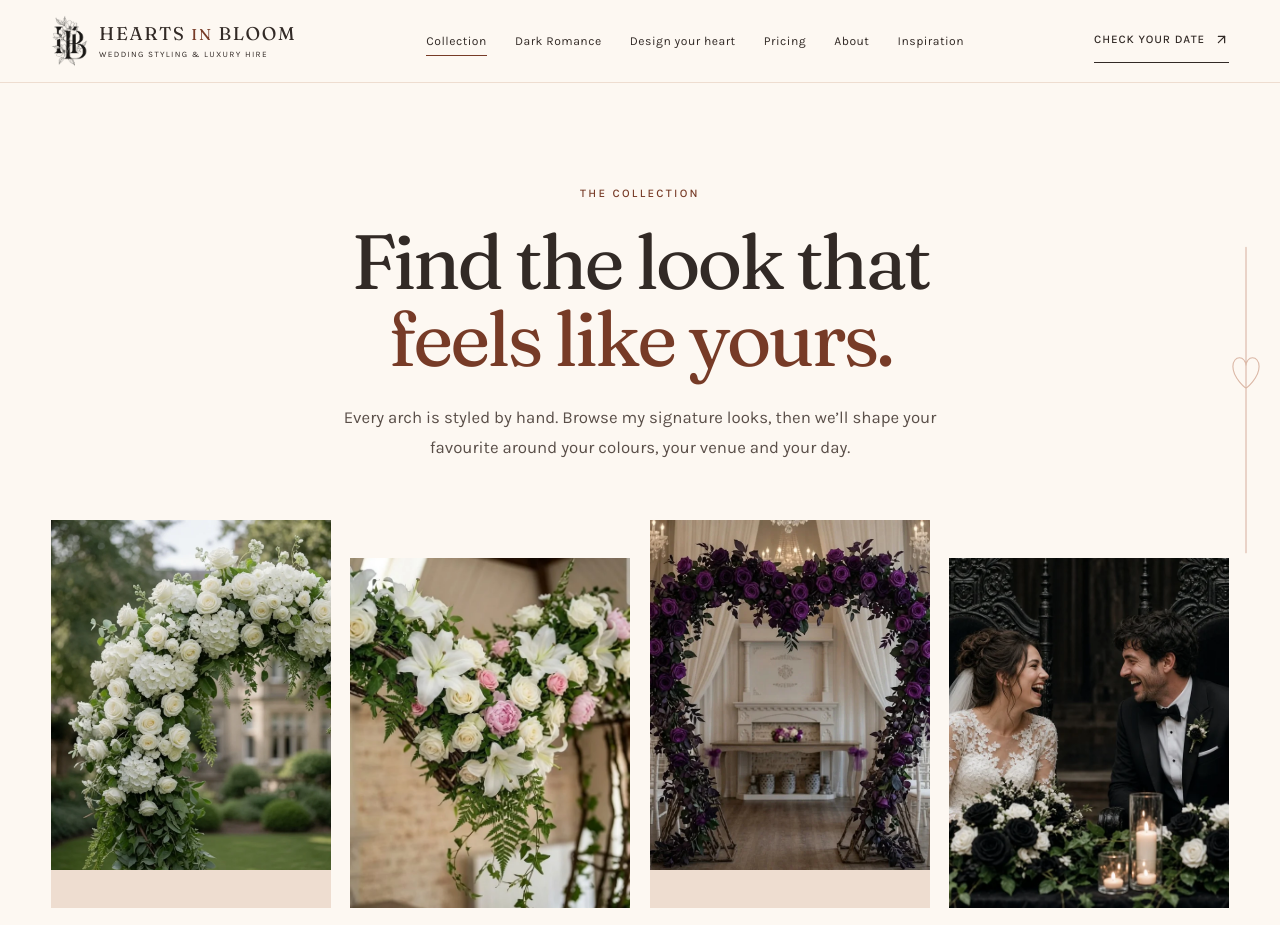
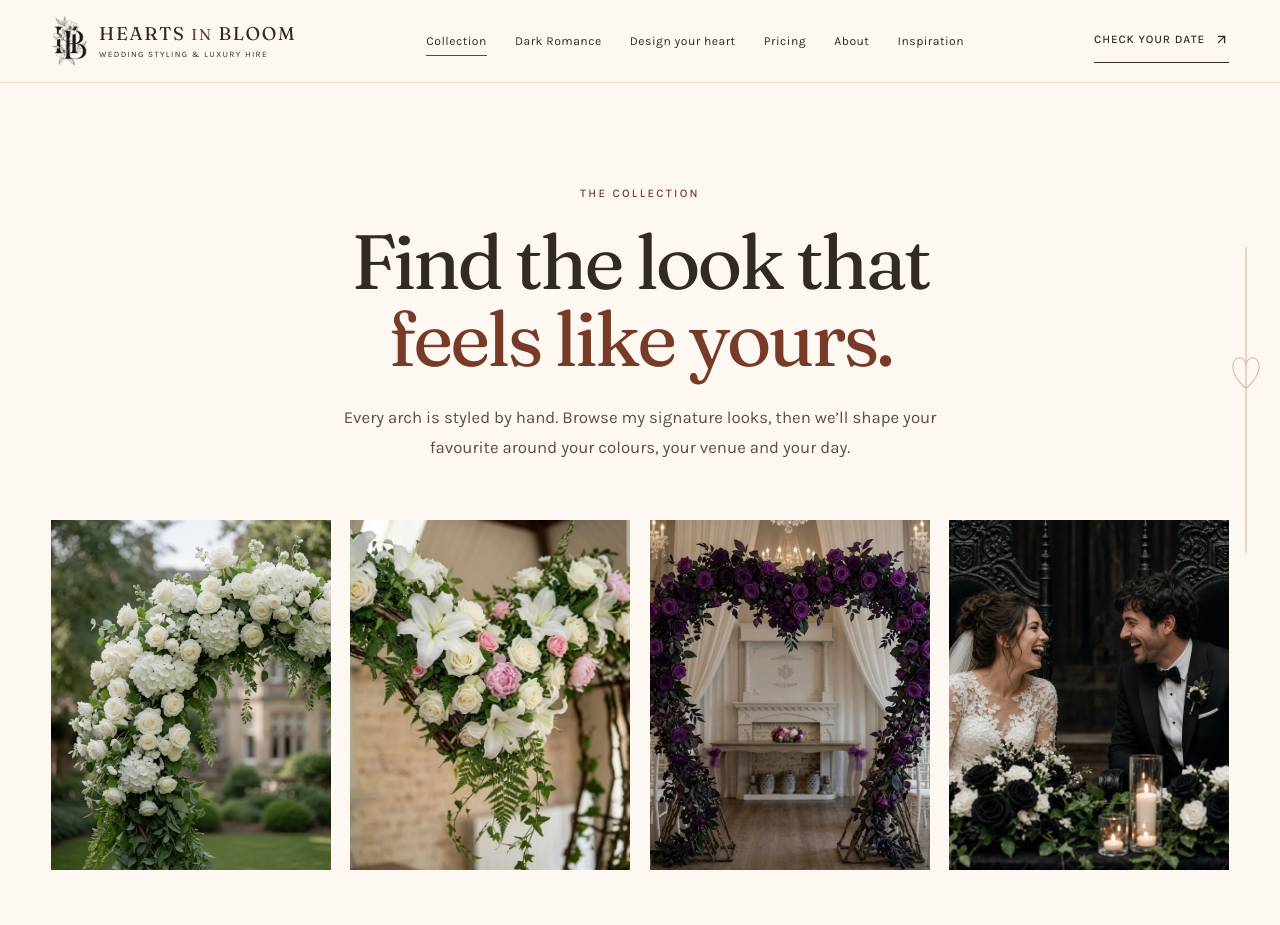
Before and after one commit to sarahhouseofkaos-cmyk/hearts-in-bloom, a React (Vite) app: page /collection in a window 1280 px wide. Shown: the top 925 px of the page. Built offline with nearby package versions, Linux system fonts and the light colour scheme.

Commit message:
Collection page: top photos all the same size and height
Removes the stagger, which also left pink strips under two photos.

Co-Authored-By: Claude Opus 5.5 <noreply@anthropic.com>
Claude-Session: https://claude.ai/code/session_0133DQE5wRCjdu5Y5NnYjTSR

```diff
--- a/src/App.css
+++ b/src/App.css
@@ -1584,10 +1584,9 @@ h3 { line-height: 1.2; }
 }
 
 /* Collection page extras */
-.cl-hero-photos { display: grid; grid-template-columns: repeat(4, minmax(0, 1fr)); gap: clamp(0.6rem, 1.5vw, 1.25rem); max-width: var(--container); margin: clamp(2.5rem, 5vw, 3.5rem) auto 0; }
+.cl-hero-photos { display: grid; grid-template-columns: repeat(4, minmax(0, 1fr)); align-items: start; gap: clamp(0.6rem, 1.5vw, 1.25rem); max-width: var(--container); margin: clamp(2.5rem, 5vw, 3.5rem) auto 0; }
 .cl-hero-photos > div { overflow: hidden; background: var(--paper-300); }
 .cl-hero-photos img { width: 100%; aspect-ratio: 4 / 5; object-fit: cover; }
-.cl-hero-photos > div:nth-child(even) { margin-top: clamp(1rem, 3vw, 2.5rem); }
 .cl-section-head > div > p:first-child { max-width: 30rem; color: var(--text-muted); }
 .cl-dark .cl-section-head > div > p:first-child { color: var(--paper-300); }
 .cl-section-price { max-width: 30rem; margin-top: 1rem; padding-top: 1rem; border-top: 1px solid var(--border); font-size: 0.9rem; color: var(--text-muted); }
```
